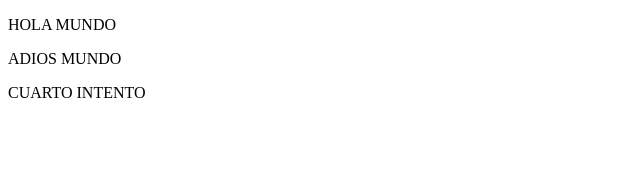
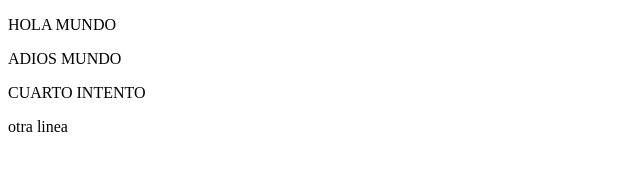
Before and after one commit to art0rio/Proyecto_web_ciclo_3, a plain HTML site: page index.html in a window 1280 px wide. Shown: the full height of the page, 0-640 px from the left. Drawn offline with Linux system fonts and the light colour scheme.

Commit message:
five commit

```diff
--- a/index.html
+++ b/index.html
@@ -8,6 +8,7 @@
 </head>
 <body>
     <p>HOLA MUNDO</p> <p>ADIOS MUNDO</p><p>CUARTO INTENTO</p>
+    <p>otra linea</p>
 
 </body>
 </html>
```
